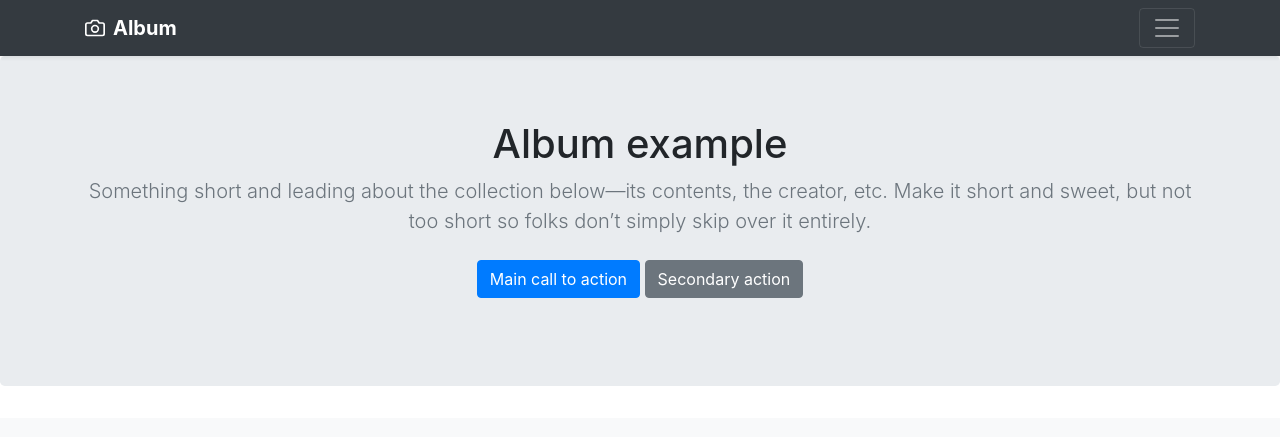
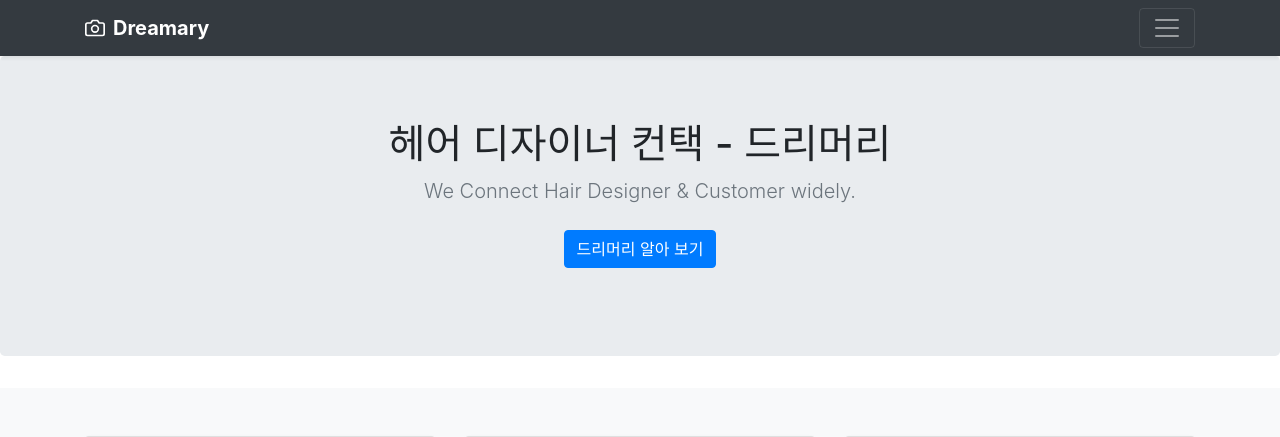
Before and after one commit to TwoShot22/Likelion_Dreamary, a Django app: page / in a window 1280 px wide. Shown: the top 437 px of the page. Run offline with Django 3.2, Linux system fonts and the light colour scheme; some libraries are stand-ins or nearby versions.

Commit message:
Add Introduce Page

```diff
--- a/page/templates/home.html
+++ b/page/templates/home.html
@@ -68,7 +68,7 @@
     <div class="container d-flex justify-content-between">
       <a href="#" class="navbar-brand d-flex align-items-center">
         <svg xmlns="http://www.w3.org/2000/svg" width="20" height="20" fill="none" stroke="currentColor" stroke-linecap="round" stroke-linejoin="round" stroke-width="2" aria-hidden="true" class="mr-2" viewBox="0 0 24 24" focusable="false"><path d="M23 19a2 2 0 0 1-2 2H3a2 2 0 0 1-2-2V8a2 2 0 0 1 2-2h4l2-3h6l2 3h4a2 2 0 0 1 2 2z"/><circle cx="12" cy="13" r="4"/></svg>
-        <strong>Album</strong>
+        <strong>Dreamary</strong>
       </a>
       <button class="navbar-toggler" type="button" data-toggle="collapse" data-target="#navbarHeader" aria-controls="navbarHeader" aria-expanded="false" aria-label="Toggle navigation">
         <span class="navbar-toggler-icon"></span>
@@ -81,11 +81,10 @@
 
   <section class="jumbotron text-center">
     <div class="container">
-      <h1>Album example</h1>
-      <p class="lead text-muted">Something short and leading about the collection below—its contents, the creator, etc. Make it short and sweet, but not too short so folks don’t simply skip over it entirely.</p>
+      <h1>헤어 디자이너 컨택 - 드리머리</h1>
+      <p class="lead text-muted">We Connect Hair Designer & Customer widely.</p>
       <p>
-        <a href="#" class="btn btn-primary my-2">Main call to action</a>
-        <a href="#" class="btn btn-secondary my-2">Secondary action</a>
+        <a href="{% url 'introduce' %}" class="btn btn-primary my-2">드리머리 알아 보기</a>
       </p>
     </div>
   </section>
--- a/page/urls.py
+++ b/page/urls.py
@@ -3,4 +3,5 @@ from . import views
 
 urlpatterns = [
     path('', views.home, name="home"),
+    path('introduce/', views.introduce, name="introduce")
 ]
--- a/page/views.py
+++ b/page/views.py
@@ -4,3 +4,6 @@ from .models import Info
 # Create your views here.
 def home(request):
     return render(request, 'home.html')
+
+def introduce(request):
+    return render(request, 'introduce.html')
```
Also changed, not shown: page/templates/introduce.html (added, +11 -0 lines).
